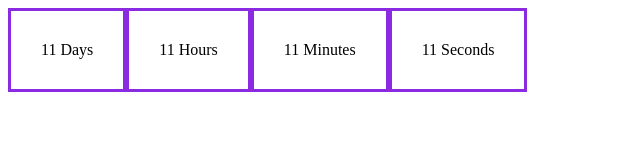
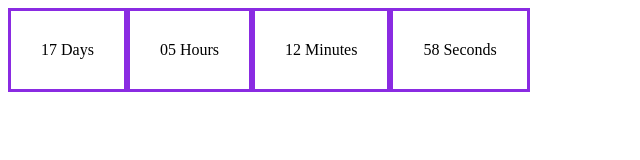
Before and after one commit to polinadonich/goit-js-hw-11-timer, a plain HTML site: page index.html in a window 1280 px wide. Shown: the full height of the page, 0-640 px from the left. Drawn offline with Linux system fonts and the light colour scheme; the site is published under a folder, as on GitHub Pages, so addresses that start at the root find nothing.

Commit message:
Update index.html

```diff
--- a/index.html
+++ b/index.html
@@ -3,7 +3,7 @@
   <head>
     <meta charset="UTF-8" />
     <meta http-equiv="X-UA-Compatible" content="IE=edge" />
-    <link href="style.css" rel="stylesheet" type="text/css">
+    <link href="style.css" rel="stylesheet" type="text/css" />
     <meta name="viewport" content="width=device-width, initial-scale=1.0" />
     <title>Таймер обратного отсчета</title>
   </head>
@@ -29,6 +29,6 @@
         <span class="label">Seconds</span>
       </div>
     </div>
-    <script src="/index.js"></script>
+    <script src="index.js"></script>
   </body>
 </html>
```
